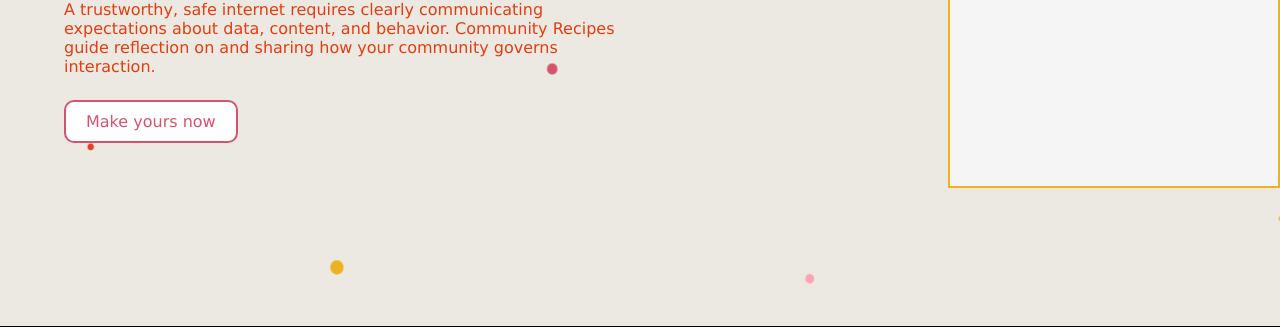
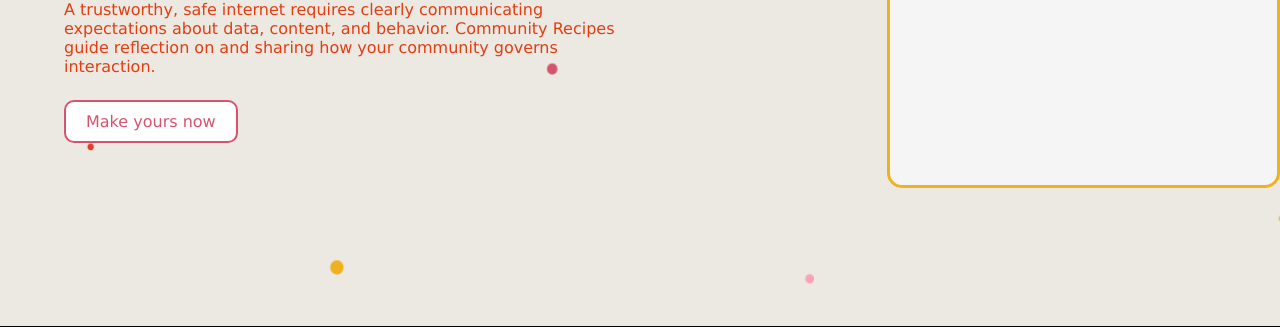
Before and after one commit to prishaakapasi/nutritionlabelproject, a website built with Vite: page index.html in a window 1280 px wide. Shown: the part 473-800 px from the top of the page. Built offline with nearby package versions, Linux system fonts and the light colour scheme.

```diff
--- a/src/styles.css
+++ b/src/styles.css
@@ -62,13 +62,14 @@
 
 
 .sample {
-  border: 2px solid #EFB11D;
+  border-radius:15px;
+  border: 3px solid #EFB11D;
   padding: 20px;
   background-color: #f5f5f5;
-  width: 340px;
+  width: 400px;
   height: 500px;
   overflow-y: auto;
-  margin-left:25%;
+  margin-left:20%;
   box-sizing: border-box;
 }
 button {
```
